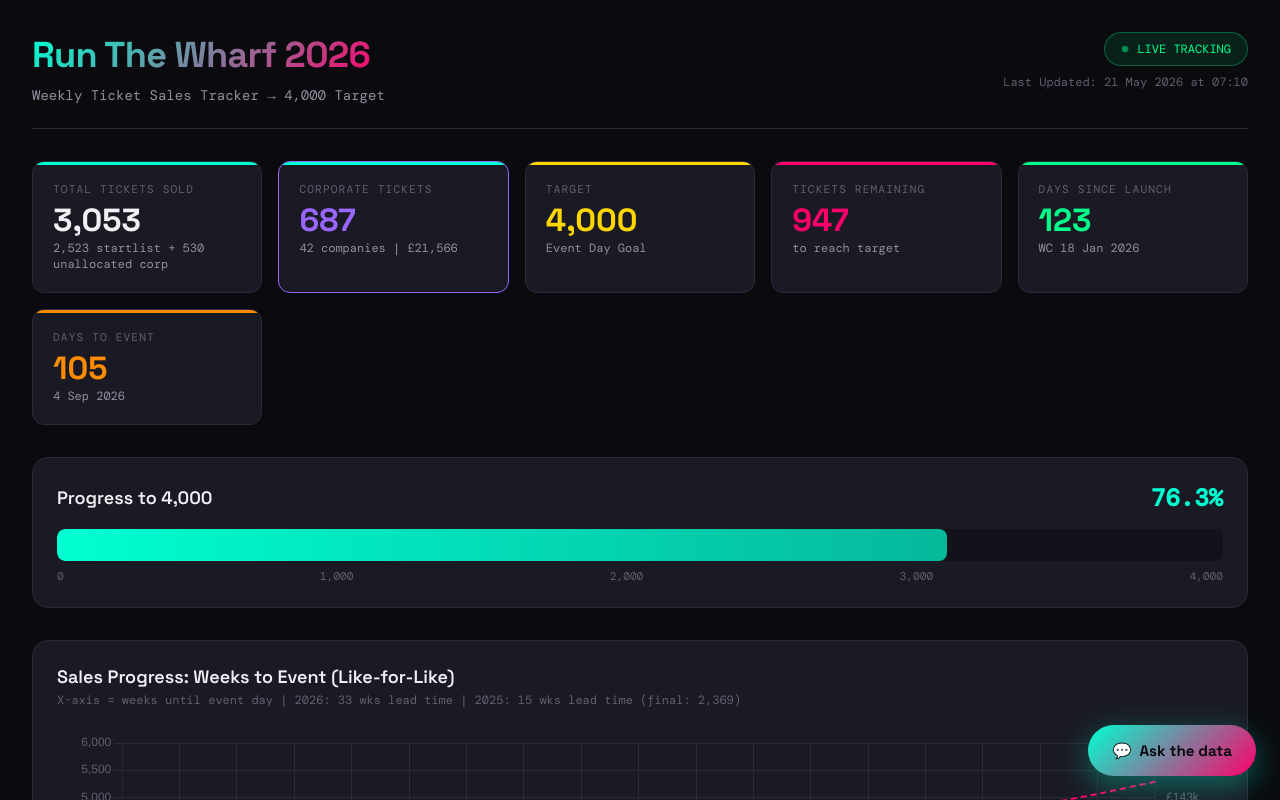
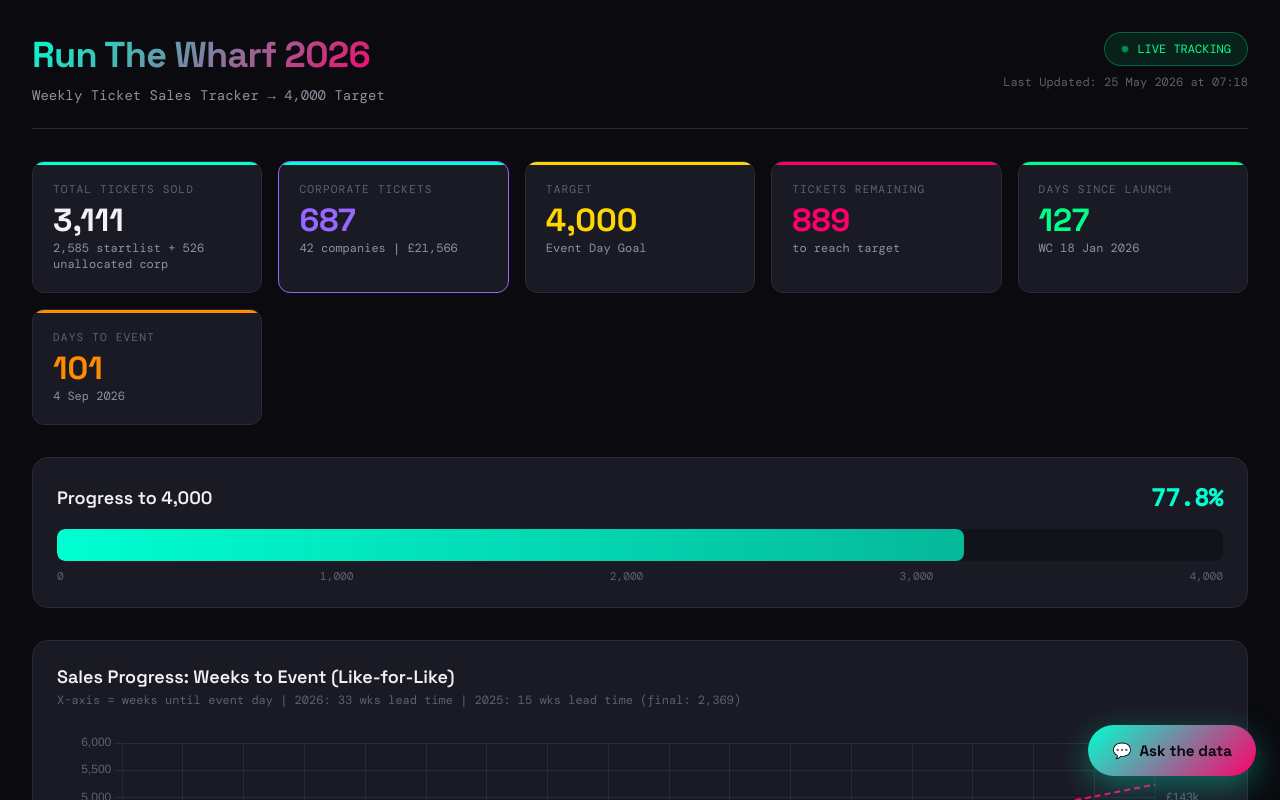
Before and after one commit to charliebuilding/rtw-tracker, a plain HTML site: page index.html in a window 1280 px wide. Shown: the top 800 px of the page. Drawn offline with nearby package versions, Linux system fonts and the light colour scheme.

Commit message:
Update tracker data (2026-05-25T07:18)

```diff
--- a/index.html
+++ b/index.html
@@ -1047,7 +1047,7 @@
         const CONFIG = {
             launchDate: '2026-01-18',
             eventDate: '2026-09-04',
-            dataDate: '2026-05-21T07:10',  // 📅 UPDATE THIS: Date/time of latest update
+            dataDate: '2026-05-25T07:18',  // 📅 UPDATE THIS: Date/time of latest update
             target: 4000,
             earlyBirdTotal: 73,      // Pre-launch sales (before 18 Jan)
 
@@ -1179,7 +1179,11 @@
             '2026-05-18': 30,
             '2026-05-19': 20,
             '2026-05-20': 17,
-            '2026-05-21': 4,
+            '2026-05-21': 18,
+            '2026-05-22': 15,
+            '2026-05-23': 15,
+            '2026-05-24': 11,
+            '2026-05-25': 7,
         };
 
         // === CORPORATE BOOKINGS (from APPLICATION CSV) ===
@@ -1189,7 +1193,7 @@
             { company: 'Energy Aspects', tickets: 70, revenue: 1968, date: '2026-03-17', onStartlist: 19 },
             { company: 'State Street', tickets: 40, revenue: 0, date: '2026-04-29', onStartlist: 33 },
             { company: 'Alvarez & Marsal Tax LLP', tickets: 35, revenue: 1129, date: '2026-03-26', onStartlist: 0 },
-            { company: 'CWG', tickets: 30, revenue: 1115, date: '2026-03-17', onStartlist: 13 },
+            { company: 'CWG', tickets: 30, revenue: 1115, date: '2026-03-17', onStartlist: 14 },
             { company: 'JPMorganChase', tickets: 25, revenue: 831, date: '2026-04-30', onStartlist: 2 },
             { company: 'EquiLend', tickets: 25, revenue: 831, date: '2026-04-10', onStartlist: 0 },
             { company: 'BBVA', tickets: 20, revenue: 637, date: '2026-05-20', onStartlist: 0 },
@@ -1212,7 +1216,7 @@
             { company: 'Ralph Lauren', tickets: 10, revenue: 350, date: '2026-04-09', onStartlist: 0 },
             { company: 'AON PLC', tickets: 10, revenue: 340, date: '2026-03-20', onStartlist: 0 },
             { company: 'Pullmann Global', tickets: 10, revenue: 360, date: '2026-02-25', onStartlist: 0 },
-            { company: 'Momentum Global Investment Management', tickets: 10, revenue: 375, date: '2026-01-30', onStartlist: 0 },
+            { company: 'Momentum Global Investment Management', tickets: 10, revenue: 375, date: '2026-01-30', onStartlist: 3 },
             { company: 'Supagold Ltd', tickets: 10, revenue: 305, date: '2026-01-26', onStartlist: 7 },
             { company: 'Layrd Design', tickets: 6, revenue: 231, date: '2026-05-08', onStartlist: 0 },
             { company: 'Rahman Lowe Solicitors', tickets: 5, revenue: 184, date: '2026-05-19', onStartlist: 0 },
```
